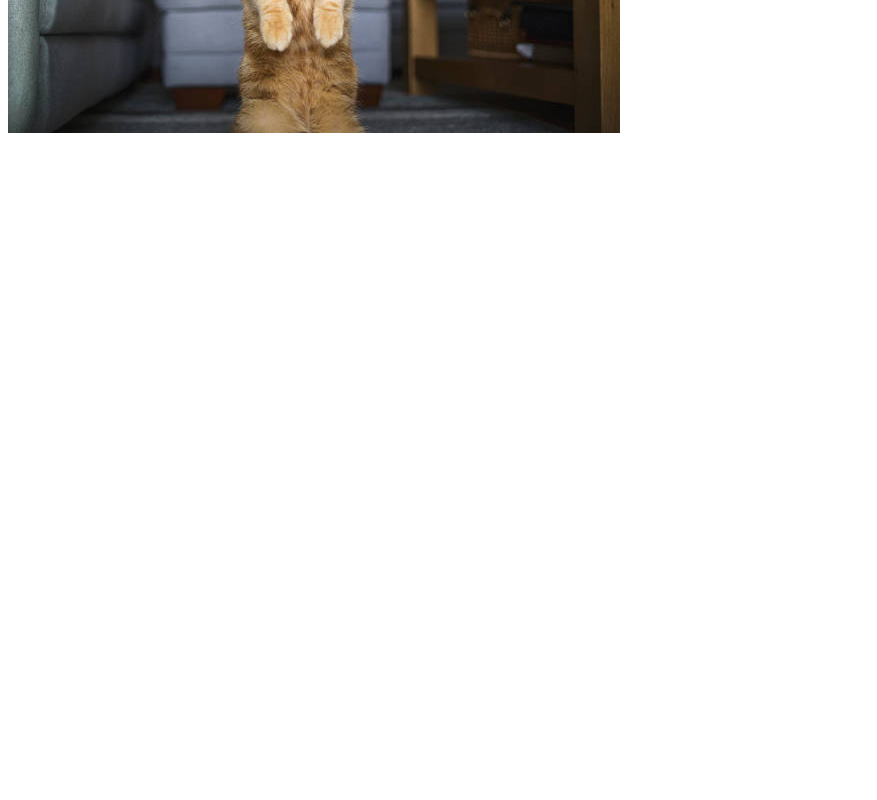
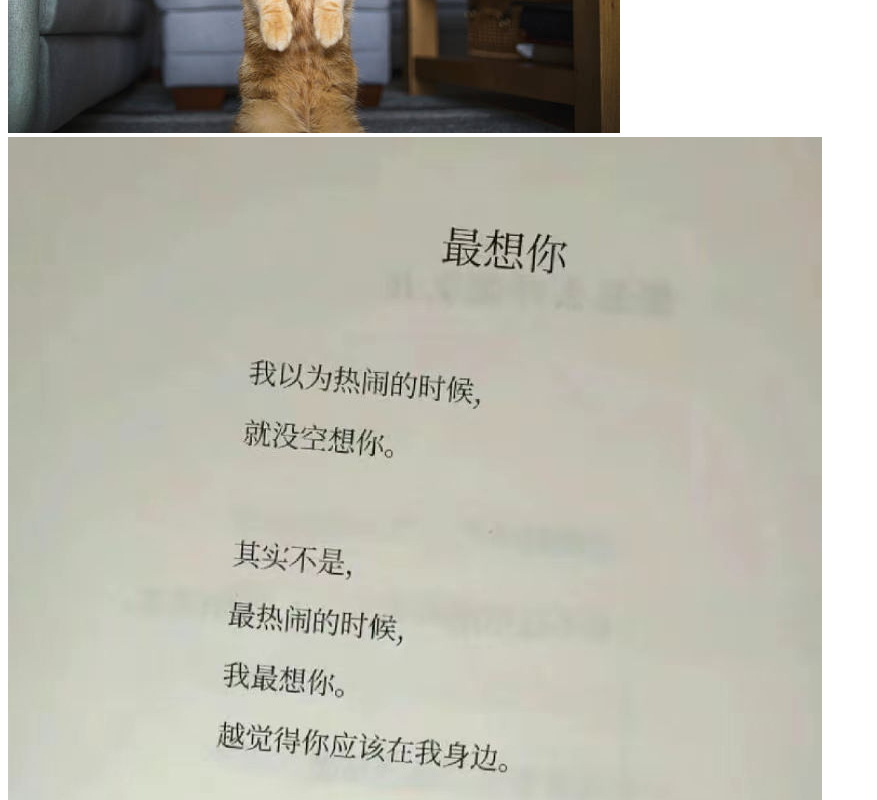
Before and after one commit to zhangzhangc/zhangzhangc.github.io, a plain HTML site: page index.html in a window 1280 px wide. Shown: the part 400-1200 px from the top of the page, without its empty margins (0-877 px from the left). Before the commit the page ends 800 px from the top, so only its background shows below. Drawn offline with Linux system fonts and the light colour scheme.

Commit message:
img change

```diff
--- a/index.html
+++ b/index.html
@@ -39,6 +39,7 @@
     </header>
     <main>
         <img src="./img/gettyimages-615582402-612x612.jpg" alt="这是图片呢">
+        <img src="./img/back.jpg">
     </main>
 
 </body>
```
Also changed, not shown: img/back.jpg (added).
